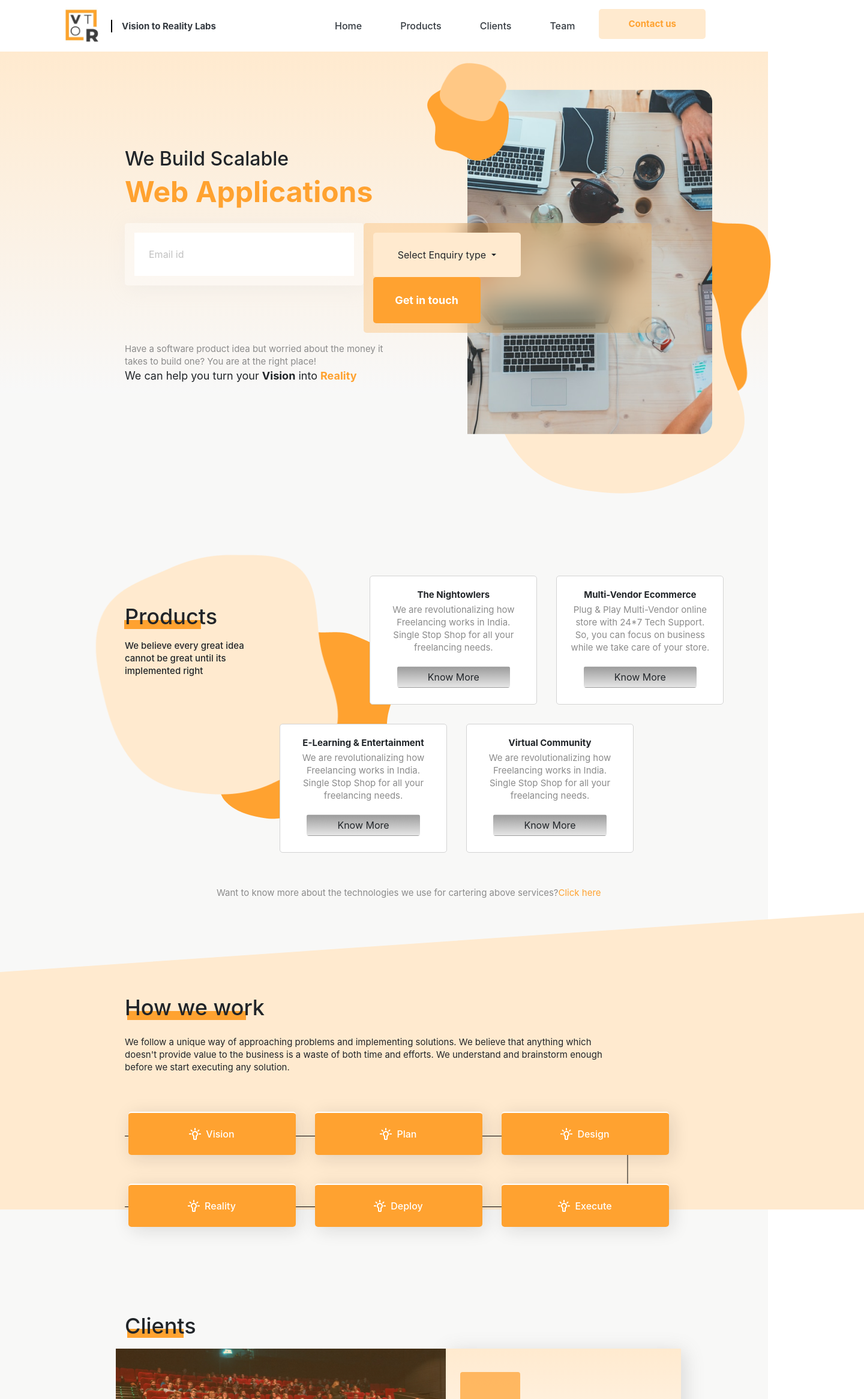
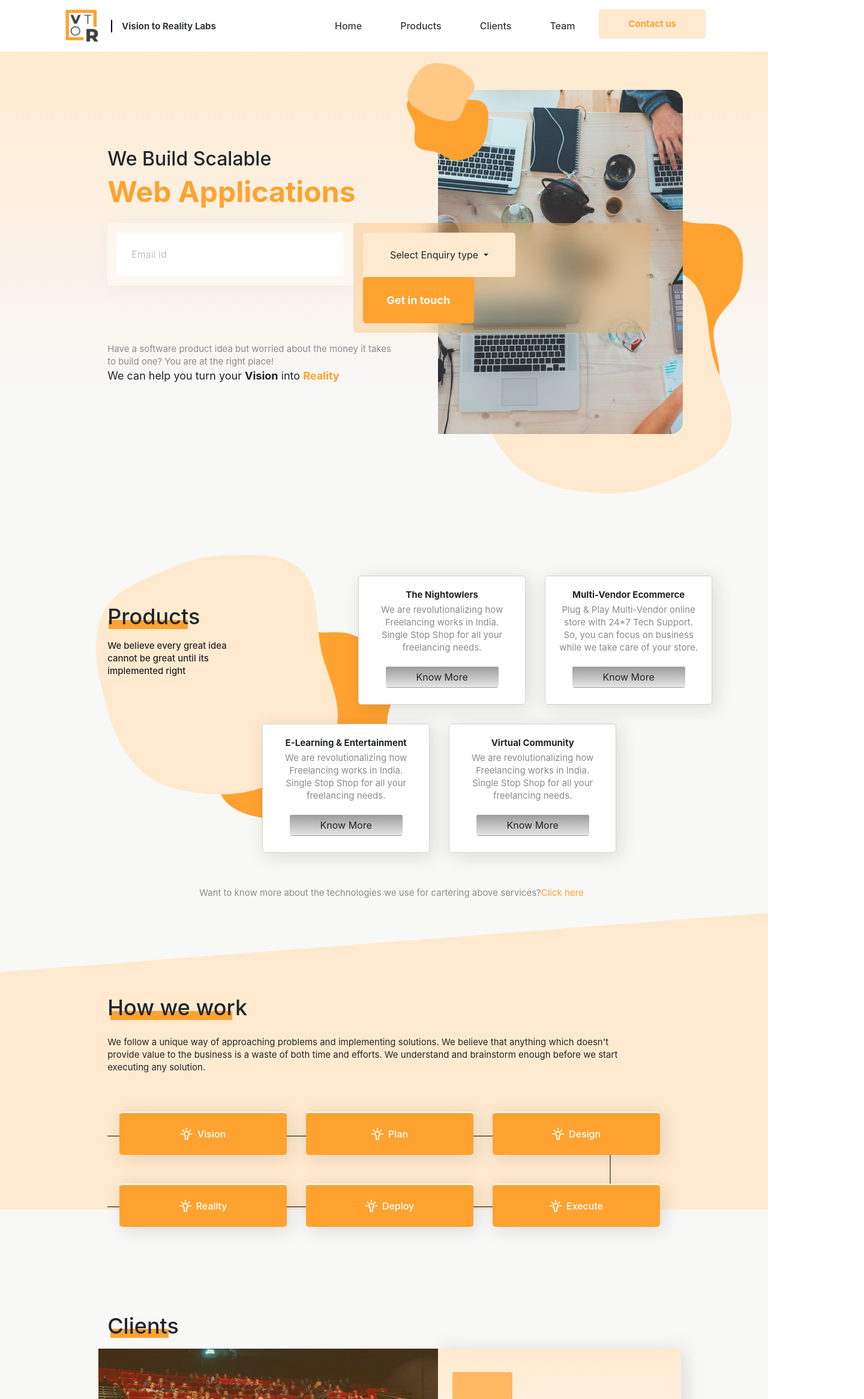
Before and after one commit to ankita1276/vtorPage, an Angular app: page /home in a window 1280 px wide. Shown: the top 2333 px of the page at 60% size, 1440 px wide, since content can reach past the window. Built offline with nearby package versions, Linux system fonts and the light colour scheme.

Commit message:
added percentage

```diff
--- a/src/app/home-page/home-page.component.html
+++ b/src/app/home-page/home-page.component.html
@@ -148,15 +148,15 @@
         </div>
     </div>
 </div>
-<div class="col-lg-12 d-flex justify-content-center py-3">
-    <div class="mr-4 d-flex align-items-center flex-column">
+<div class="col-lg-12 d-flex justify-content-center py-3 teamBox">
+    <div class="ml-5 d-flex align-items-center flex-column">
         <p class="font-md mb-0 font-strong">Moxesh Mehta</p>
         <p class="font-md text-orange font-weight-bold">Product Guy</p>
         <div class="d-flex">
             <div class="nameBox"></div> <div class="nameBox"></div><div class="nameBox"></div>
         </div>
     </div>
-    <div class="ml-2 mr-4 d-flex align-items-center flex-column">
+    <div class="ml-5 mr-4 d-flex align-items-center flex-column">
         <p class="font-md mb-0 font-strong">Ashish Soni</p>
         <p class="font-md text-orange font-weight-bold">Marketeer</p>
         <div class="d-flex">
--- a/src/app/home-page/home-page.component.scss
+++ b/src/app/home-page/home-page.component.scss
@@ -4,25 +4,25 @@
 }
 .containerBackground{
      background: linear-gradient(180deg, #ffeacf 0%, #f8f8f8 100%);
-     padding: 10rem 7rem 0rem 13rem;
+     padding: 10rem 7rem 0rem 14%;
 }
 .home-container {
-  padding: 0rem 10rem 3rem 13rem;
+  padding: 0rem 10rem 3rem 14%;
 }
 .home-product{
-  padding: 0rem 0rem 3rem 13rem;
+  padding: 0rem 0rem 3rem 14%;
 }
   .enquiry{
       .part1  {
         position: absolute;
-        left: 779px;
+        left: 57%;
         top: 148.82px;
       }
       .vector{
         position: absolute;
         width: 112.58px;
         height: 97.03px;
-        left: 731.63px;
+        left: 53%;
         top: 105.01px;
         z-index: 2;
       }
@@ -30,7 +30,7 @@
         position: absolute;
         width: 136px;
         height: 136.12px;
-        left: 711.63px;
+        left: 53%;
         top: 131.67px;
         z-index: 1;
       }
@@ -38,12 +38,12 @@
         position: absolute;
         width: 368.2px;
         height: 366.51px;
-        left: 917.13px;
+        left: 68%;
         top: 302.59px;
       }
       .bigDarkVector{
         position: absolute;
-        left: 801.85px;
+        left: 61%;
         top: 439.62px;
       }
       .productVector{
@@ -112,6 +112,8 @@
         height: 215px;
         border: 1px solid lightgrey;
         z-index: 1;
+        box-shadow: 5px 5px 30px rgba(26, 26, 26, 0.13);
+        border-radius: 5px;
         //width: 280px;
         .content{
             height: 105px;
@@ -188,15 +190,14 @@
 
 .team{
     background: linear-gradient(to bottom,#f8f8f8 0%,#ffeacf 100%);
-    .teamBox{
-        padding: 0rem 10rem 0rem 13rem;
         .teamImg{
             // background: linear-gradient(to bottom, #333, #333 60%, #eee 75%)
             // background-image: linear-gradient(red, yellow);
             //height: 300px;
           }
-    }
-
+  }
+  .teamBox{
+    padding: 0rem 10rem 0rem 14%;
   }
   .nameBox{
     // position: absolute;
@@ -220,7 +221,7 @@
     justify-content: center;
     clip-path: polygon(0% 20%, 100% 0%, 100% 100%, 0% 100%);
     position: absolute;
-    width: 1440px;
+    width: 100%;
     height: 495px;
     left: 0px;
     top: 1522px;
```
